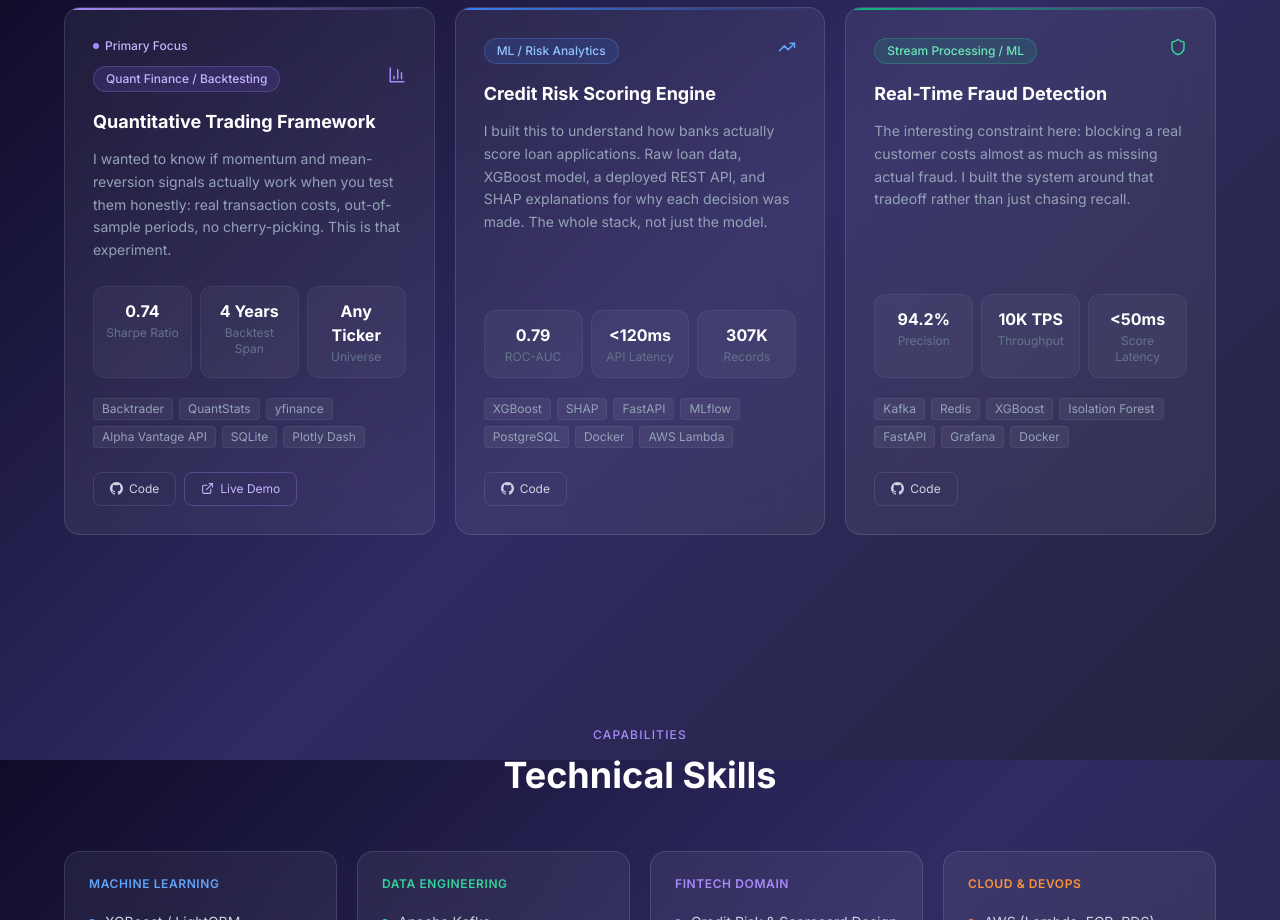
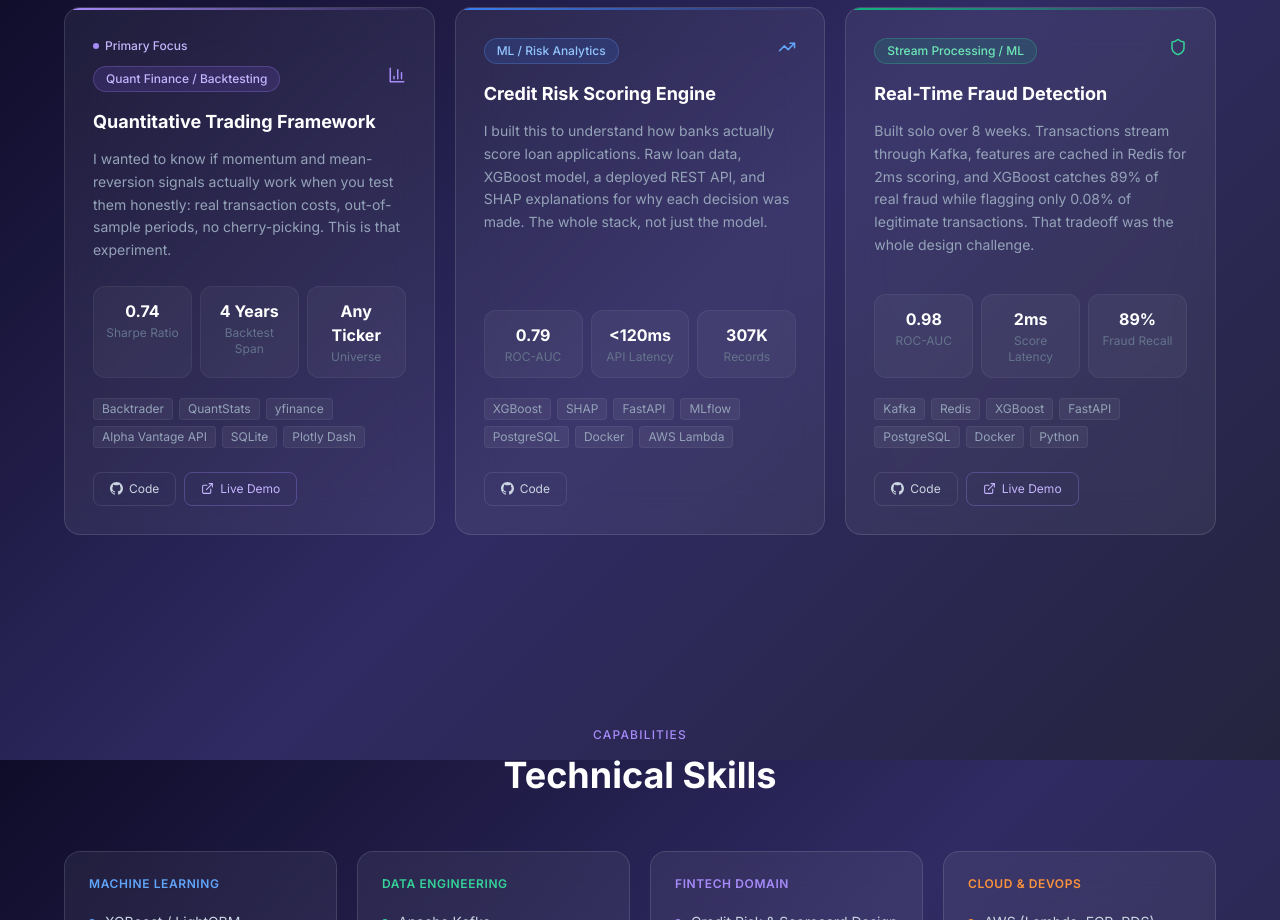
Before and after one commit to jellyfishing2346/myportfolio, a Next.js app: page / in a window 1280 px wide. Shown: the part 3240-4160 px from the top of the page. Built offline with nearby package versions, Linux system fonts and the light colour scheme.

Commit message:
Updating Project 3 details

```diff
--- a/components/Projects.tsx
+++ b/components/Projects.tsx
@@ -77,14 +77,15 @@ const PROJECTS: Project[] = [
     borderHover: 'hover:border-emerald-400/40',
     title: 'Real-Time Fraud Detection',
     objective:
-      'The interesting constraint here: blocking a real customer costs almost as much as missing actual fraud. I built the system around that tradeoff rather than just chasing recall.',
+      'Built solo over 8 weeks. Transactions stream through Kafka, features are cached in Redis for 2ms scoring, and XGBoost catches 89% of real fraud while flagging only 0.08% of legitimate transactions. That tradeoff was the whole design challenge.',
     metrics: [
-      { label: 'Precision', value: '94.2%' },
-      { label: 'Throughput', value: '10K TPS' },
-      { label: 'Score Latency', value: '<50ms' },
+      { label: 'ROC-AUC', value: '0.98' },
+      { label: 'Score Latency', value: '2ms' },
+      { label: 'Fraud Recall', value: '89%' },
     ],
-    stack: ['Kafka', 'Redis', 'XGBoost', 'Isolation Forest', 'FastAPI', 'Grafana', 'Docker'],
-    githubUrl: '#',
+    stack: ['Kafka', 'Redis', 'XGBoost', 'FastAPI', 'PostgreSQL', 'Docker', 'Python'],
+    githubUrl: 'https://github.com/jellyfishing2346/fraud-detection-engine.',
+    demoUrl: 'https://sparkling-brioche-94b5f2.netlify.app/dashboard.html',
   },
 ]
 
```
